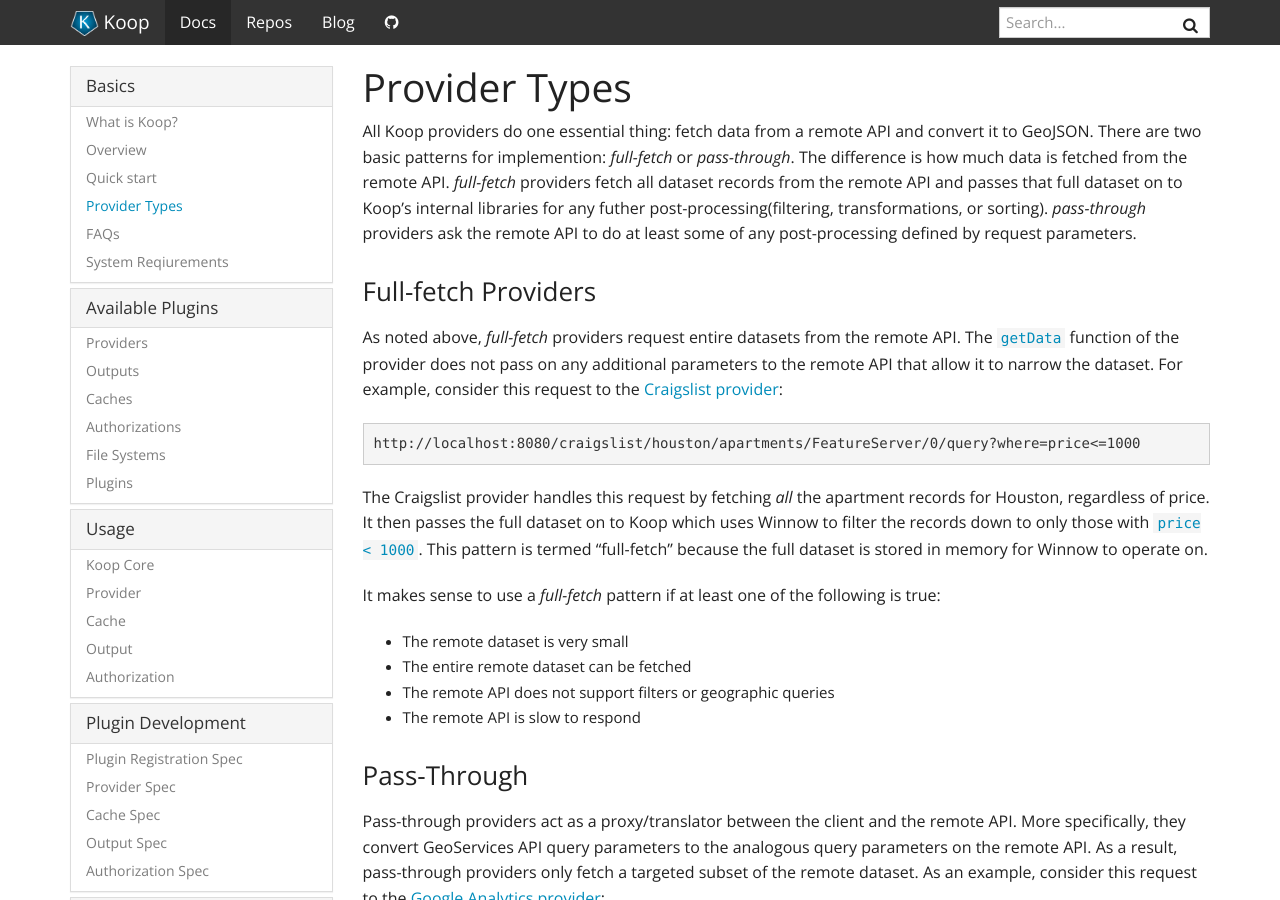
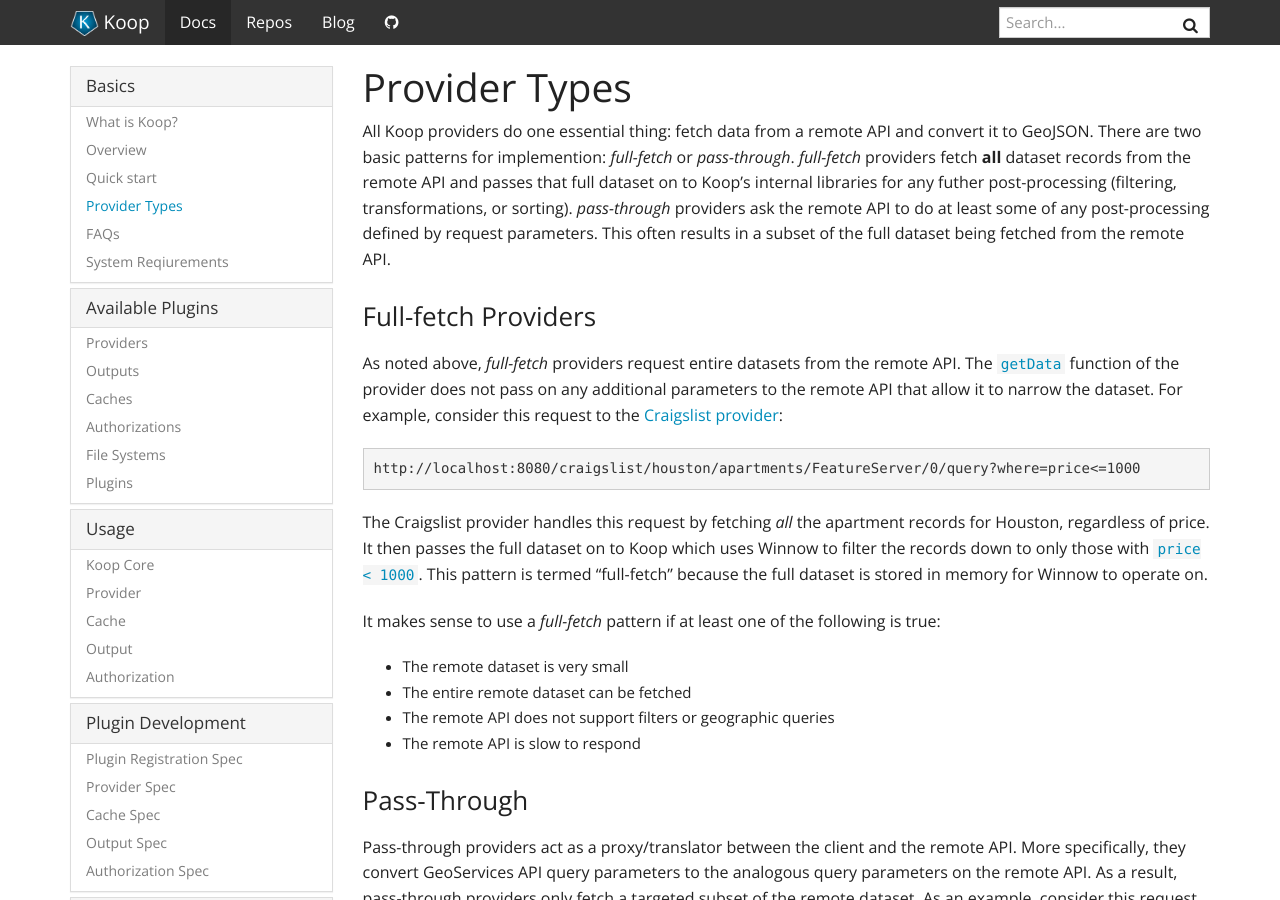
Before and after one commit to koopjs/koopjs.github.io, a Jekyll site: the page built from _docs/basics/provider-types.md, in a window 1280 px wide and 900 px high. Built offline with Jekyll 4.4.1, drawn with Linux system fonts in a browser that asks for light colours; nearby versions of some CDN libraries.

Commit message:
chore: changes

```diff
--- a/_docs/basics/provider-types.md
+++ b/_docs/basics/provider-types.md
@@ -3,7 +3,7 @@ title: Provider Types
 permalink: /docs/basics/provider-types
 ---
 
-All Koop providers do one essential thing: fetch data from a remote API and convert it to GeoJSON. There are two basic patterns for implemention: *full-fetch*  or *pass-through*. The difference is how much data is fetched from the remote API. *full-fetch* providers fetch all dataset records from the remote API and passes that full dataset on to Koop's internal libraries for any futher post-processing(filtering, transformations, or sorting). *pass-through* providers ask the remote API to do at least some of any post-processing defined by request parameters.
+All Koop providers do one essential thing: fetch data from a remote API and convert it to GeoJSON. There are two basic patterns for implemention: *full-fetch*  or *pass-through*. *full-fetch* providers fetch **all** dataset records from the remote API and passes that full dataset on to Koop's internal libraries for any futher post-processing (filtering, transformations, or sorting). *pass-through* providers ask the remote API to do at least some of any post-processing defined by request parameters. This often results in a subset of the full dataset being fetched from the remote API.
 
 ### Full-fetch Providers
 
```
